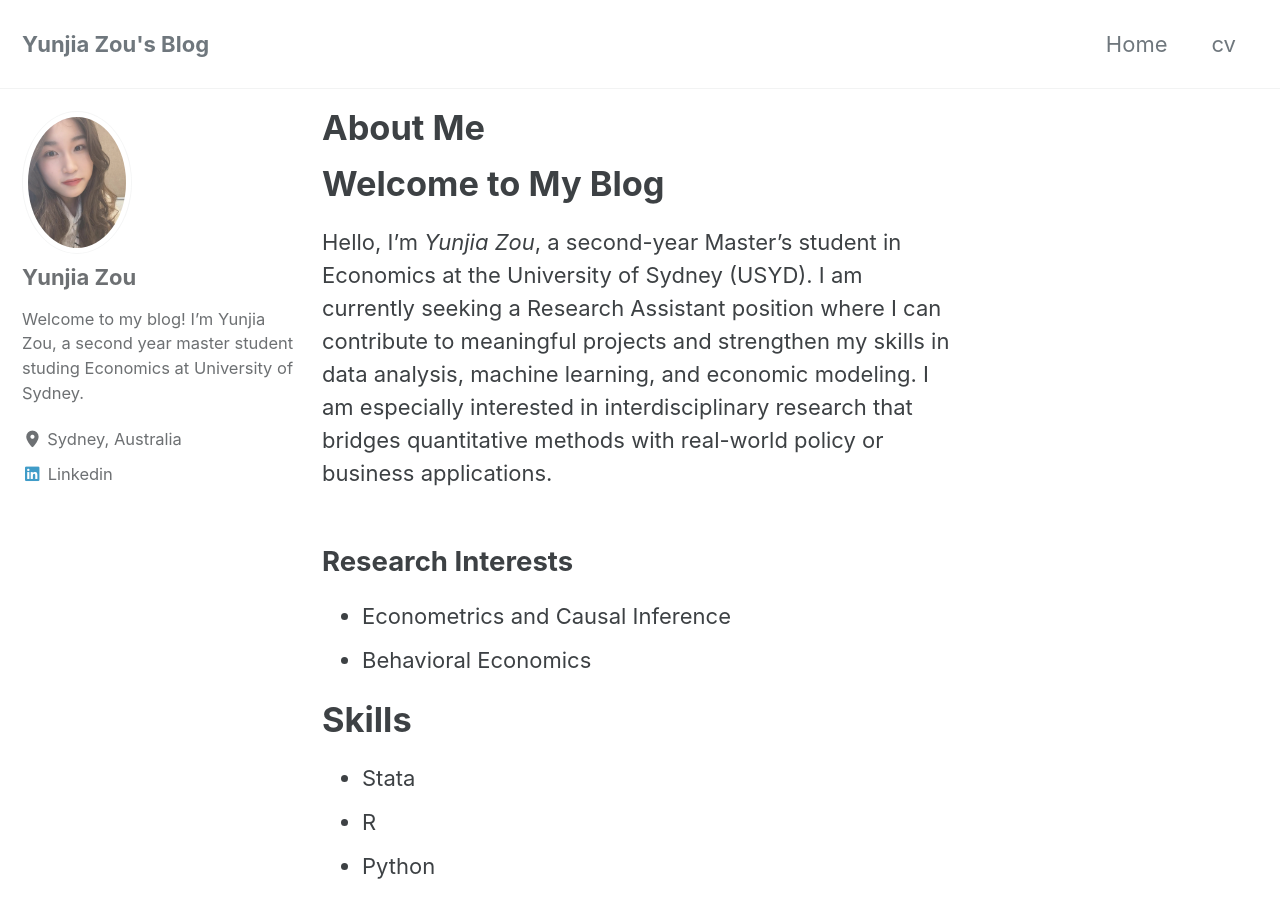
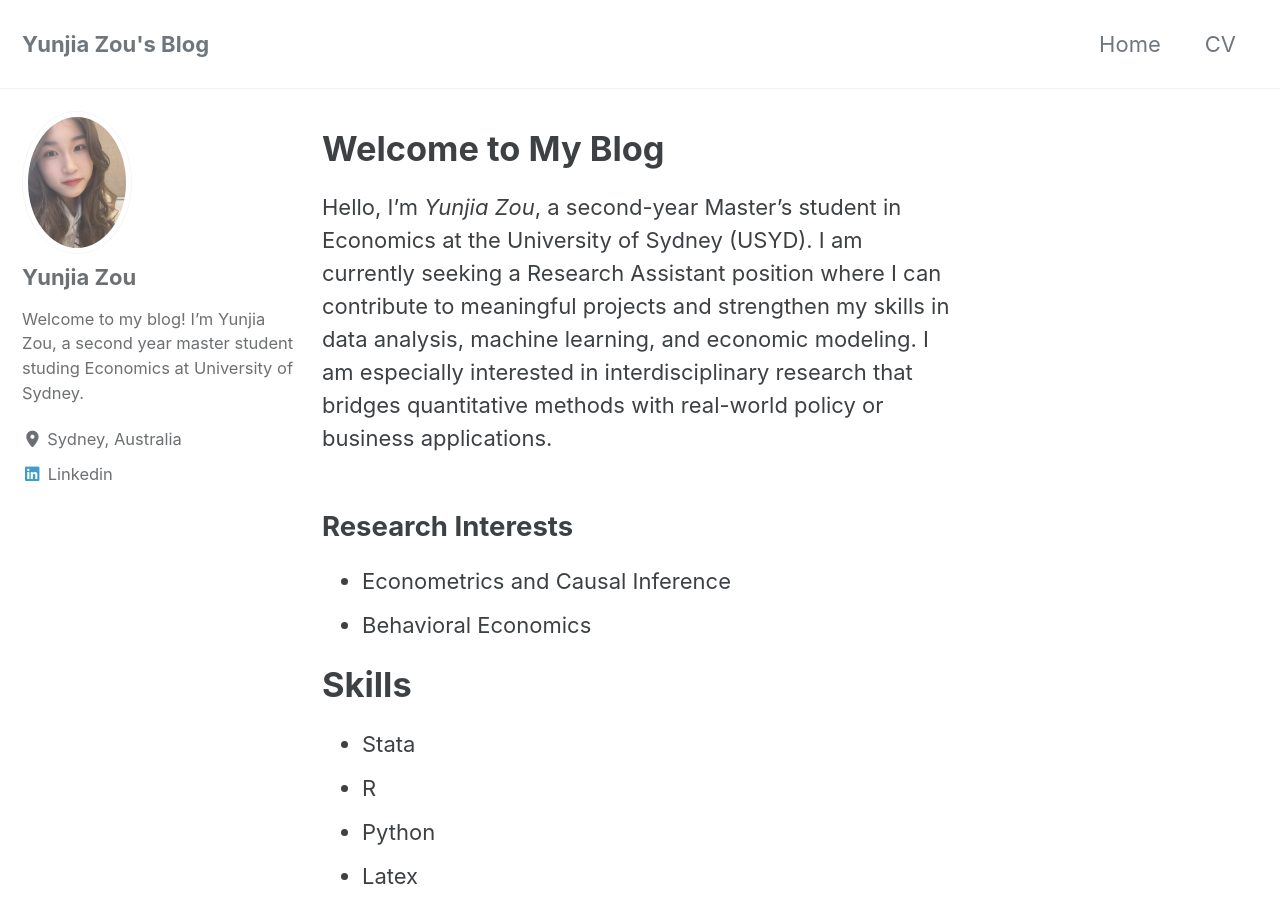
Before and after one commit to zou-yunjia/zou-yunjia.github.io, a Jekyll site: the page built from index.md, in a window 1280 px wide and 900 px high. Built offline with Jekyll 4.4.1, drawn with Linux system fonts in a browser that asks for light colours; cached includes are drawn as plain includes.

Commit message:
add files

```diff
--- a/_data/navigation.yml
+++ b/_data/navigation.yml
@@ -1,5 +1,5 @@
 main:
   - title: "Home"
     url: /
-  - title: "cv"
+  - title: "CV"
     url: /assets/cv.pdf
--- a/index.md
+++ b/index.md
@@ -1,6 +1,6 @@
 ---
 layout: home
-title: "About Me"
+title: ""
 author_profile: true
 
 permalink: /
```
